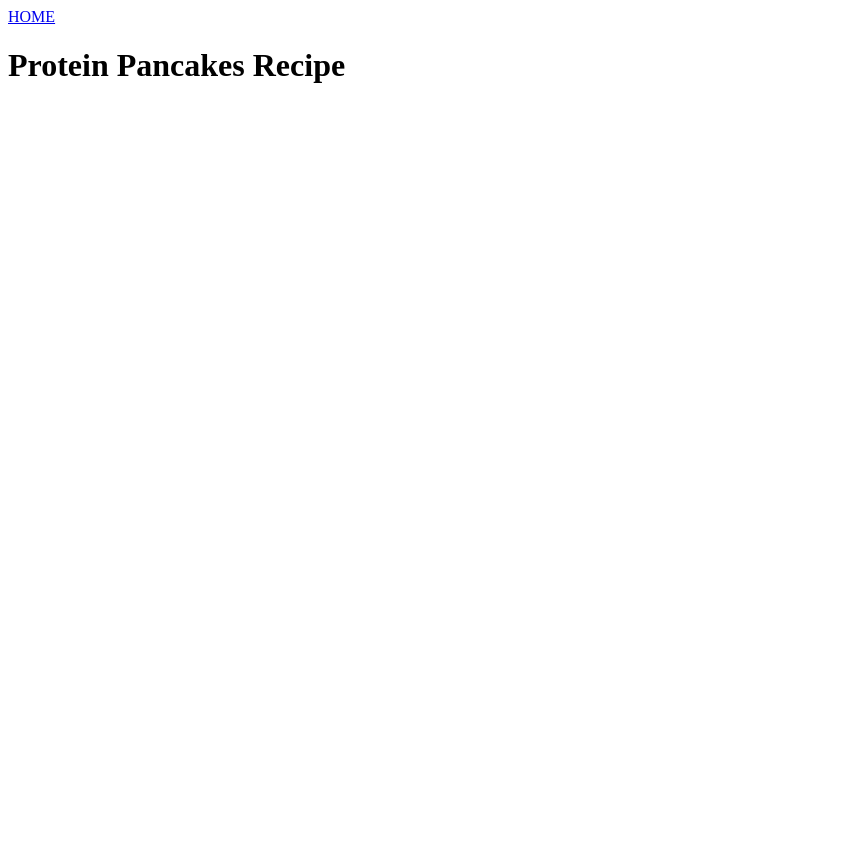
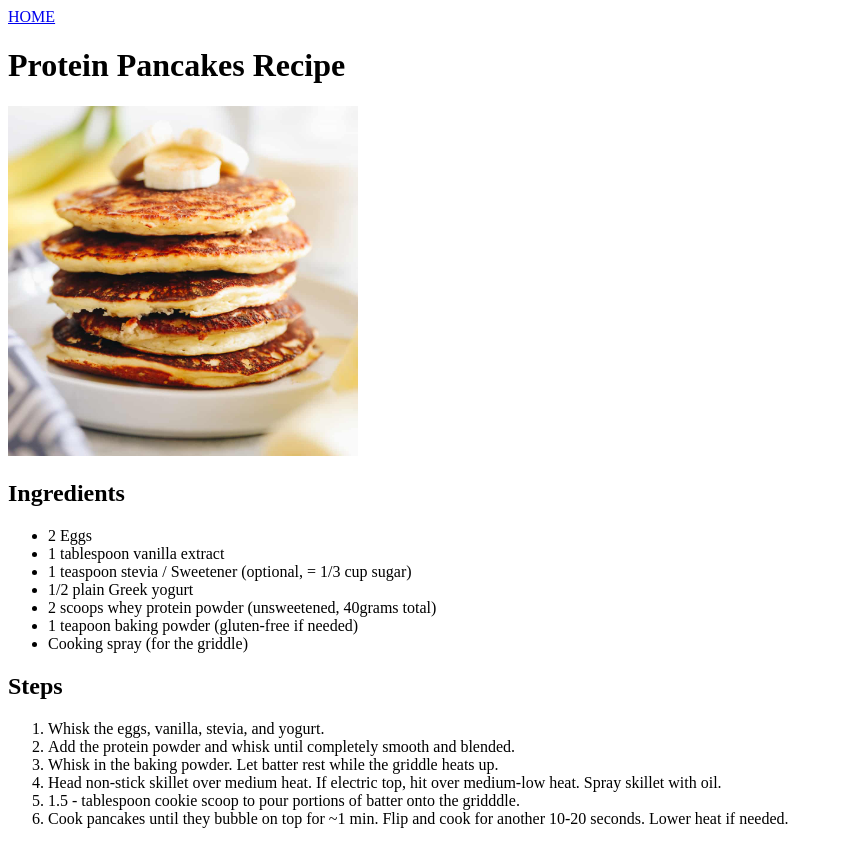
Before and after one commit to JDElijah/odin-recipes, a plain HTML site: page recipes/protein-pancakes.html in a window 1280 px wide. Shown: the whole page, without its empty margins (0-843 px from the left). Before the commit the page ends 800 px from the top, so only its background shows below. Drawn offline with Linux system fonts and the light colour scheme.

Commit message:
Protein pancakes content
Use paragraph, ordered, unordered lists to add ingredients and recipe steps.

```diff
--- a/recipes/protein-pancakes.html
+++ b/recipes/protein-pancakes.html
@@ -8,6 +8,27 @@
 <body>
     <a href="../index.html">HOME</a>
     <h1>Protein Pancakes Recipe</h1>
+    <img src="./images/protein-pancakes.jpg" alt="Stacked protein pancakes" height="350" width="350">
+    <h2>Ingredients</h2>
+    <ul>
+        <li>2 Eggs</li>
+        <li>1 tablespoon vanilla extract</li>
+        <li>1 teaspoon stevia / Sweetener (optional, = 1/3 cup sugar)</li>
+        <li>1/2 plain Greek yogurt</li>
+        <li>2 scoops whey protein powder (unsweetened, 40grams total)</li>
+        <li>1 teapoon baking powder (gluten-free if needed)</li>
+        <li>Cooking spray (for the griddle)</li>
+
+    </ul>
+    <h2>Steps</h2>
+    <ol>
+        <li>Whisk the eggs, vanilla, stevia, and yogurt.</li>
+        <li>Add the protein powder and whisk until completely smooth and blended.</li>
+        <li>Whisk in the baking powder. Let batter rest while the griddle heats up.</li>
+        <li>Head non-stick skillet over medium heat. If electric top, hit over medium-low heat. Spray skillet with oil.</li>
+        <li>1.5 - tablespoon cookie scoop to pour portions of batter onto the gridddle.</li>
+        <li>Cook pancakes until they bubble on top for ~1 min. Flip and cook for another 10-20 seconds. Lower heat if needed.</li>
+    </ol>
 
 </body>
 </html>
```
